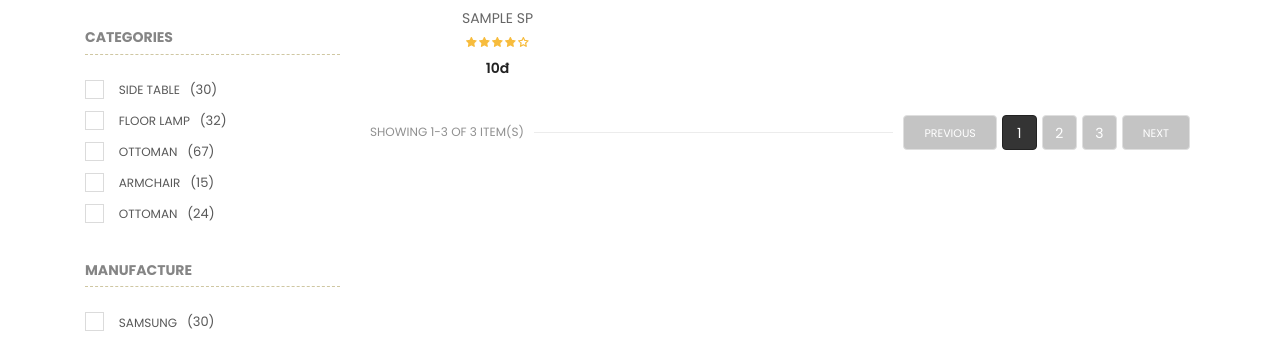
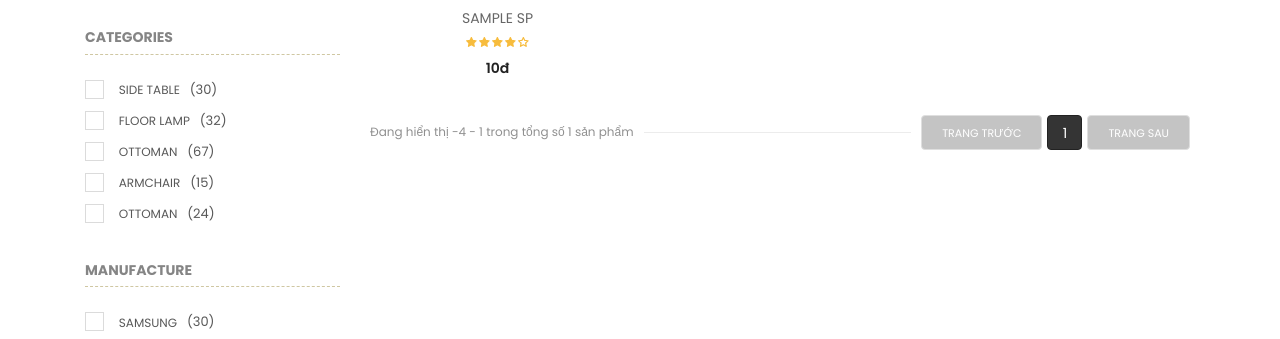
Before and after one commit to manhrev/LTWEB, a PHP site: the page made by mvc/views/product-grid.php in a window 1280 px wide. Shown: the part 578-917 px from the top of the page. Run offline with PHP 8.4, Linux system fonts and the light colour scheme; the template is opened without the code that fills it: most values are stand-ins (such as "Sample title", 1, 10 or a date in 2020); grey boxes marked "Sample" are stand-in pictures; data that the repository does not hold is empty; some libraries are stand-ins or nearby versions.

Commit message:
product page finished

```diff
--- a/mvc/controllers/SanPham.php
+++ b/mvc/controllers/SanPham.php
@@ -14,6 +14,9 @@
         $model= $this->model('SanPhamModel');
         $allSP=$model->TatCaSanPham();
 
+        //test
+        // $allSP = array_merge($allSP, $allSP);
+
         $sliced_data = array_slice($allSP, ($page-1)*self::PER_PAGE, self::PER_PAGE);
 
         $number_of_pages = ceil(count($allSP)/self::PER_PAGE);
@@ -28,6 +31,8 @@
             'allSP' => $sliced_data,
             'currentPage' => $page,
             'numOfPage' => $number_of_pages,
+            'perPage' => self::PER_PAGE,
+            'url' => BASE_URL.'san-pham/tat-ca-san-pham/'
         ]);
     }
 
--- a/mvc/views/product-grid.php
+++ b/mvc/views/product-grid.php
@@ -502,34 +502,42 @@
                                             <div class="js-product-list-top ">
                                                 <div class="d-flex justify-content-around row">
                                                     <div class="showing col col-xs-12">
-                                                        <span>SHOWING 1-3 OF 3 ITEM(S)</span>
+                                                        <span>Đang hiển thị <?php $fromP = ($data['currentPage'])*$data['perPage']; echo ($fromP-5).' - '.$fromP?> trong tổng số <?=$data['numOfSP']?> sản phẩm</span>
                                                     </div>
                                                     <div class="page-list col col-xs-12">
                                                         <ul>
+                                                            <?php $currentPage = $data['currentPage'];
+                                                            $numOfPage = $data['numOfPage'];
+                                                            ?>
                                                             <li>
-                                                                <a rel="prev" href="#" class="previous disabled js-search-link">
-                                                                    Previous
-                                                                </a>
-                                                            </li>
-                                                            <li class="current active">
-                                                                <a rel="nofollow" href="#" class="disabled js-search-link">
-                                                                    1
-                                                                </a>
-                                                            </li>
-                                                            <li>
-                                                                <a rel="nofollow" href="#" class="disabled js-search-link">
-                                                                    2
-                                                                </a>
-                                                            </li>
-                                                            <li>
-                                                                <a rel="nofollow" href="#" class="disabled js-search-link">
-                                                                    3
+                                                                <a rel="prev" <?php if($currentPage != 1) { ?> href="<?=$data['url'].($data['currentPage']-1)?>" <?php }?> class="previous disabled js-search-link">
+                                                                    Trang trước
                                                                 </a>
                                                             </li>
 
+                                                            <?php if (($currentPage - 1) >0) {?>
                                                             <li>
-                                                                <a rel="next" href="#" class="next disabled js-search-link">
-                                                                    Next
+                                                                <a rel="nofollow" href="<?=$data['url'].($currentPage - 1)?>" class="disabled js-search-link">
+                                                                    <?=$currentPage-1?>
+                                                                </a>
+                                                            </li>
+                                                            <?php }?>
+                                                            <li class='current active'>
+                                                                <a rel="nofollow" class='current active' href="#" class="disabled js-search-link">
+                                                                    <?= $currentPage ?>
+                                                                </a>
+                                                            </li>
+                                                            <?php if (($currentPage + 1) <= $numOfPage) {?>
+                                                            <li>
+                                                                <a rel="nofollow" href="<?=$data['url'].($currentPage + 1)?>" class="disabled js-search-link">
+                                                                    <?=$currentPage+1?>
+                                                                </a>
+                                                            </li>
+                                                            <?php }?>
+
+                                                            <li>
+                                                                <a rel="next" <?php if($currentPage != $numOfPage) { ?> href="<?=$data['url'].($data['currentPage']+1)?>" <?php }?> class="next disabled js-search-link">
+                                                                    Trang sau
                                                                 </a>
                                                             </li>
                                                         </ul>
```
